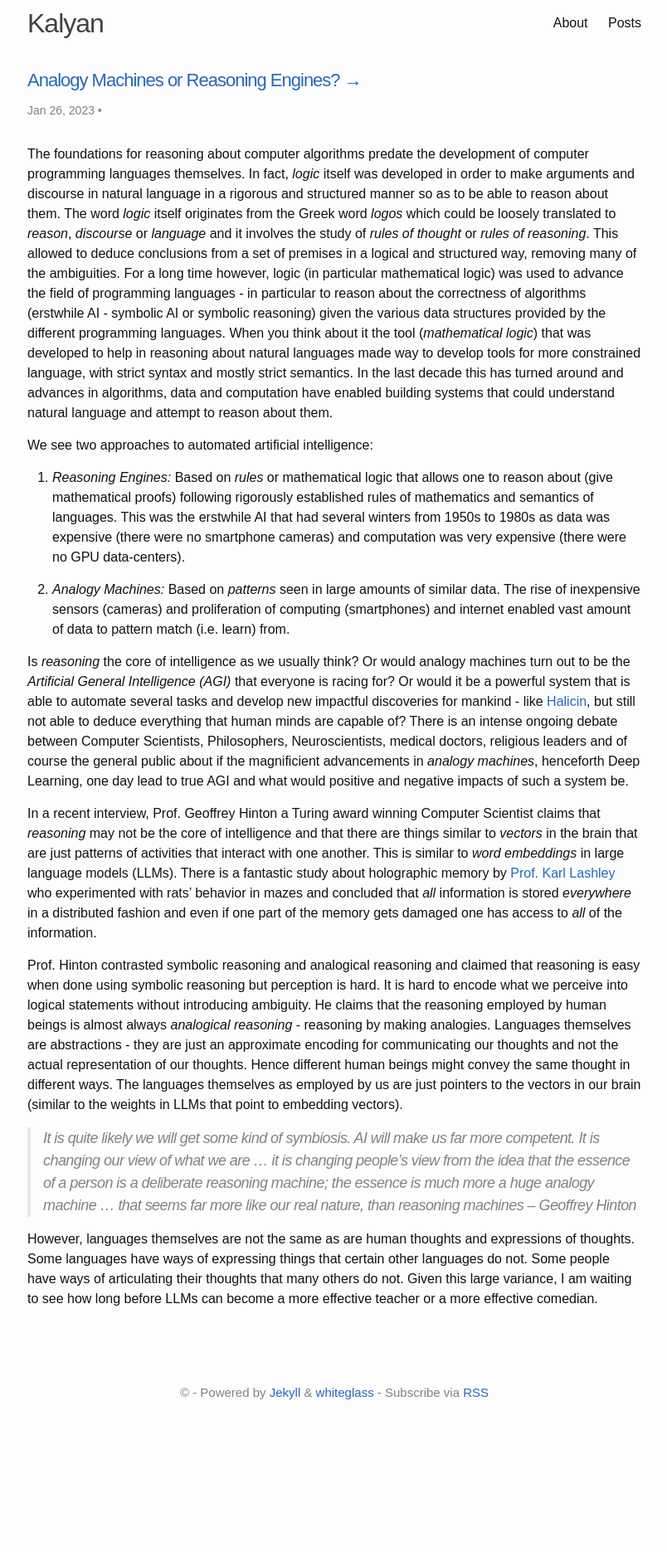
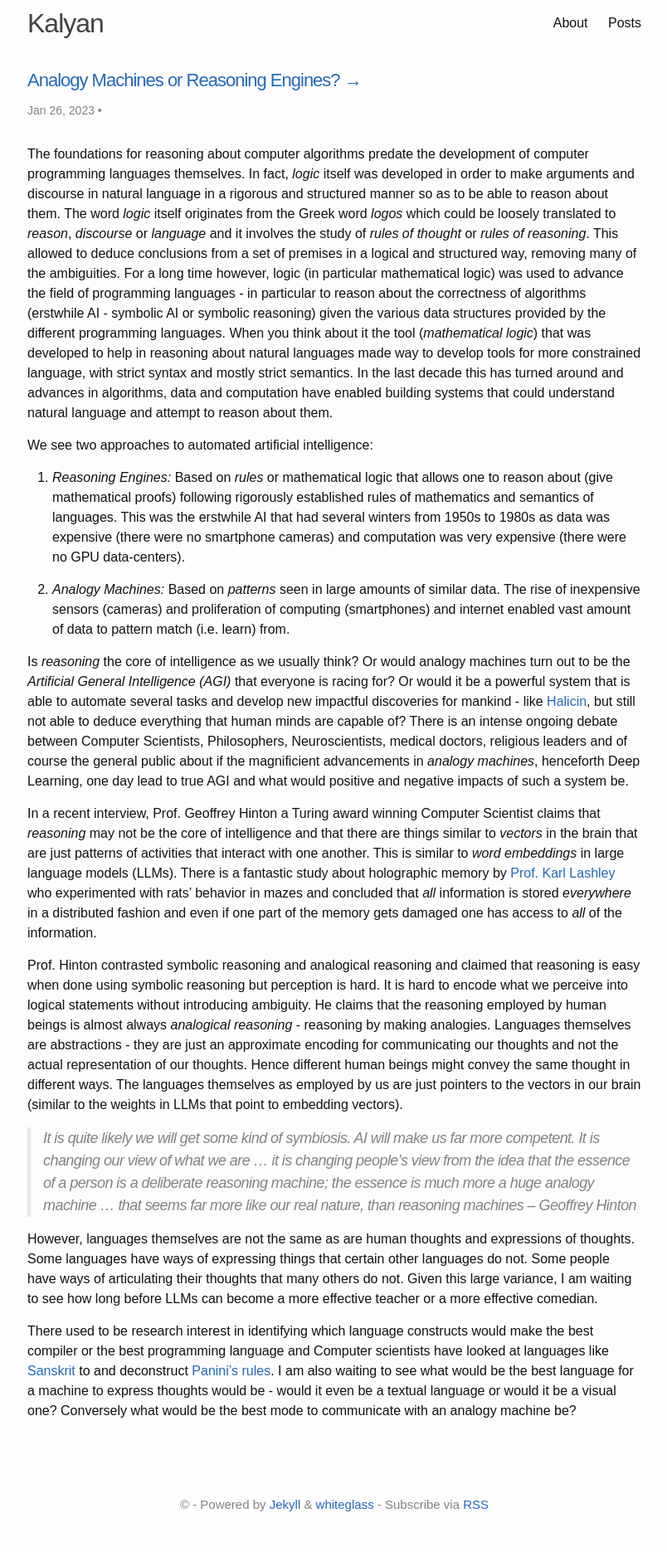
Before and after one commit to dotkay/dotkay.github.io, a Jekyll site: the page built from _posts/2023-01-26-analogy-machines-reasoning.md, in a window 1280 px wide. Shown: the whole page at 83% size, without its empty margins (237-1041 px from the left). Built offline with Jekyll 4.4.1, drawn with Linux system fonts in a browser that asks for light colours; before the commit the page ends 1736 px from its top, so only the background shows below that.

Commit message:
added links

```diff
--- a/_posts/2023-01-26-analogy-machines-reasoning.md
+++ b/_posts/2023-01-26-analogy-machines-reasoning.md
@@ -23,3 +23,5 @@ Prof. Hinton contrasted symbolic reasoning and analogical reasoning and claimed
 > It is quite likely we will get some kind of symbiosis. AI will make us far more competent. It is changing our view of what we are ... it is changing people's view from the idea that the essence of a person is a deliberate reasoning machine; the essence is much more a huge analogy machine ... that seems far more like our real nature, than reasoning machines   -- Geoffrey Hinton
 
 However, languages themselves are not the same as are human thoughts and expressions of thoughts. Some languages have ways of expressing things that certain other languages do not. Some people have ways of articulating their thoughts that many others do not. Given this large variance, I am waiting to see how long before LLMs can become a more effective teacher or a more effective comedian.
+
+There used to be research interest in identifying which language constructs would make the best compiler or the best programming language and Computer scientists have looked at languages like [Sanskrit](http://gallium.inria.fr/~huet/PUBLIC/Panini_machine.pdf) to and deconstruct [Panini's rules](https://bhavana.org.in/computing-processes-and-pan%CC%A3inis-as%CC%A3t%CC%A3adhyayi/). I am also waiting to see what would be the best language for a machine to express thoughts would be - would it even be a textual language or would it be a visual one? Conversely what would be the best mode to communicate with an analogy machine be?
```
